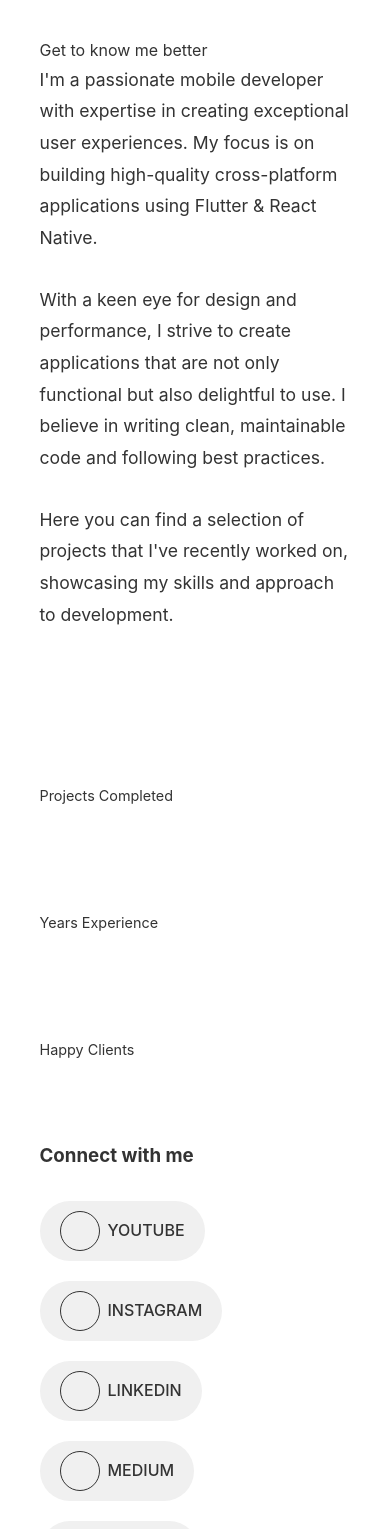
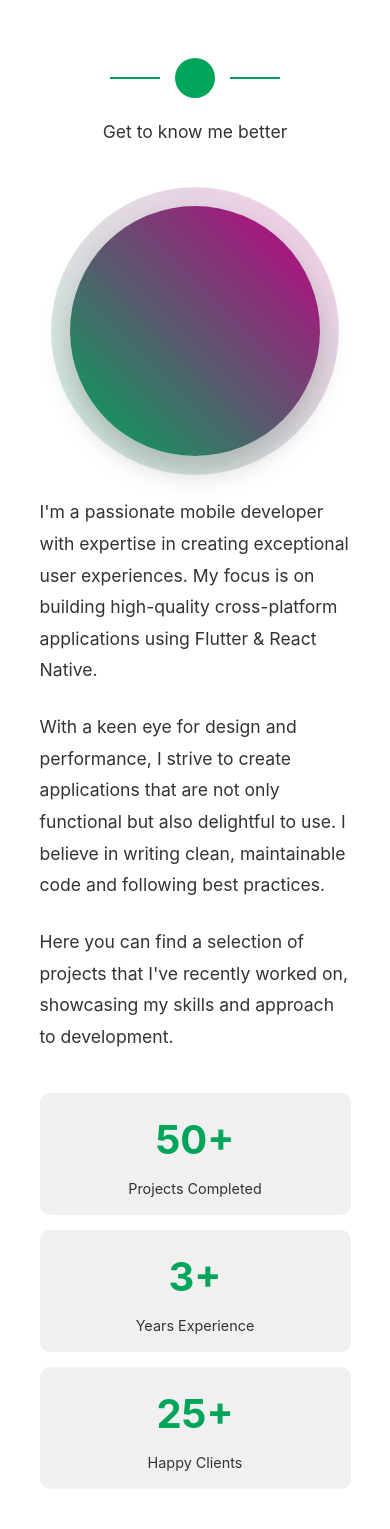
Before and after one commit to usama23c/projectsshowcase, a React (Create React App) app: page / in a window 390 px wide. Shown: the part 1002-2531 px from the top of the page. Built offline with nearby package versions, Linux system fonts and the light colour scheme.

Commit message:
Update App.css

```diff
--- a/src/App.css
+++ b/src/App.css
@@ -1108,3 +1108,251 @@ footer {
 .stat-number {
   animation: countUp 1s ease-out forwards;
 }
+/* About Section Styles */
+.about-content {
+  max-width: 100%;
+}
+
+.about-grid {
+  display: grid;
+  grid-template-columns: 1fr 1fr;
+  gap: 50px;
+  margin-bottom: 60px;
+  align-items: center;
+}
+
+.about-text-container {
+  padding-right: 30px;
+}
+
+.about-text {
+  margin-bottom: 25px;
+  font-size: 1.1rem;
+  line-height: 1.8;
+  color: var(--text-color);
+}
+
+.about-image {
+  display: flex;
+  justify-content: center;
+  position: relative;
+}
+
+.image-container {
+  position: relative;
+  width: 300px;
+  height: 300px;
+}
+
+.profile-image {
+  width: 100%;
+  height: 100%;
+  background: linear-gradient(45deg, var(--primary-color), var(--accent-color));
+  border-radius: 50%;
+  display: flex;
+  align-items: center;
+  justify-content: center;
+  font-size: 6rem;
+  color: white;
+  position: relative;
+  z-index: 2;
+  box-shadow: 0 15px 30px rgba(0, 0, 0, 0.2);
+}
+
+.image-background {
+  position: absolute;
+  top: -15px;
+  left: -15px;
+  right: -15px;
+  bottom: -15px;
+  background: linear-gradient(45deg, var(--primary-color), var(--accent-color));
+  border-radius: 50%;
+  opacity: 0.2;
+  animation: pulse 3s infinite ease-in-out;
+}
+
+.stats-container {
+  display: flex;
+  gap: 30px;
+  margin-top: 40px;
+}
+
+.stat-item {
+  text-align: center;
+  flex: 1;
+}
+
+.stat-number {
+  font-size: 2.5rem;
+  font-weight: 700;
+  color: var(--primary-color);
+  margin-bottom: 5px;
+}
+
+.stat-label {
+  font-size: 0.9rem;
+  color: var(--text-color);
+}
+
+.social-section {
+  text-align: center;
+  padding: 40px 0;
+  border-top: 1px solid rgba(255, 255, 255, 0.1);
+}
+
+.social-title {
+  font-size: 1.5rem;
+  margin-bottom: 30px;
+  color: var(--text-color);
+}
+
+.social-links {
+  display: flex;
+  justify-content: center;
+  gap: 15px;
+  flex-wrap: wrap;
+}
+
+.social-link {
+  display: flex;
+  flex-direction: column;
+  align-items: center;
+  gap: 10px;
+  padding: 15px 20px;
+  background-color: var(--card-bg);
+  border-radius: 10px;
+  transition: all var(--transition-fast);
+  min-width: 120px;
+}
+
+.social-link:hover {
+  transform: translateY(-5px);
+  box-shadow: 0 10px 20px rgba(0, 0, 0, 0.2);
+  background-color: var(--primary-color);
+  color: #000;
+}
+
+.social-icon {
+  width: 40px;
+  height: 40px;
+  border-radius: 50%;
+  background-color: rgba(255, 255, 255, 0.1);
+  display: flex;
+  align-items: center;
+  justify-content: center;
+  font-size: 1.2rem;
+}
+
+.social-link:hover .social-icon {
+  background-color: rgba(0, 0, 0, 0.2);
+}
+
+/* Section Header Styles */
+.section-header {
+  text-align: center;
+  margin-bottom: 60px;
+}
+
+.section-divider {
+  display: flex;
+  align-items: center;
+  justify-content: center;
+  margin: 20px 0;
+}
+
+.divider-line {
+  height: 2px;
+  width: 50px;
+  background-color: var(--primary-color);
+}
+
+.divider-icon {
+  margin: 0 15px;
+  width: 40px;
+  height: 40px;
+  border-radius: 50%;
+  background-color: var(--primary-color);
+  display: flex;
+  align-items: center;
+  justify-content: center;
+  color: #000;
+}
+
+.section-subtitle {
+  color: var(--text-color);
+  font-size: 1.1rem;
+}
+
+/* Responsive Design */
+@media (max-width: 968px) {
+  .about-grid {
+    grid-template-columns: 1fr;
+    gap: 40px;
+  }
+
+  .about-text-container {
+    padding-right: 0;
+    order: 2;
+  }
+
+  .about-image {
+    order: 1;
+  }
+
+  .stats-container {
+    flex-direction: column;
+    gap: 20px;
+  }
+
+  .stat-item {
+    display: flex;
+    justify-content: space-between;
+    align-items: center;
+    text-align: left;
+    padding: 15px;
+    background-color: var(--card-bg);
+    border-radius: 10px;
+  }
+}
+
+@media (max-width: 768px) {
+  .social-links {
+    gap: 10px;
+  }
+
+  .social-link {
+    min-width: 100px;
+    padding: 12px 15px;
+  }
+
+  .image-container {
+    width: 250px;
+    height: 250px;
+  }
+
+  .profile-image {
+    font-size: 5rem;
+  }
+}
+
+@media (max-width: 480px) {
+  .social-links {
+    grid-template-columns: repeat(2, 1fr);
+    width: 100%;
+  }
+
+  .social-link {
+    width: 100%;
+    flex-direction: row;
+    justify-content: flex-start;
+  }
+
+  .stats-container {
+    gap: 15px;
+  }
+
+  .stat-item {
+    flex-direction: column;
+    text-align: center;
+  }
+}
```
